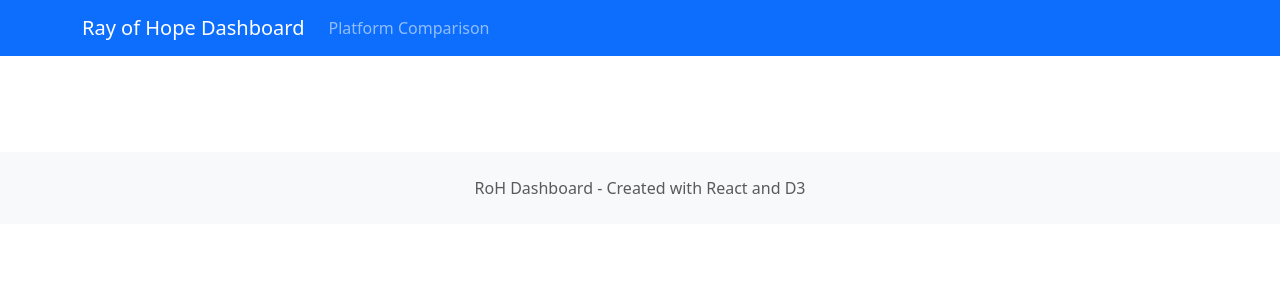
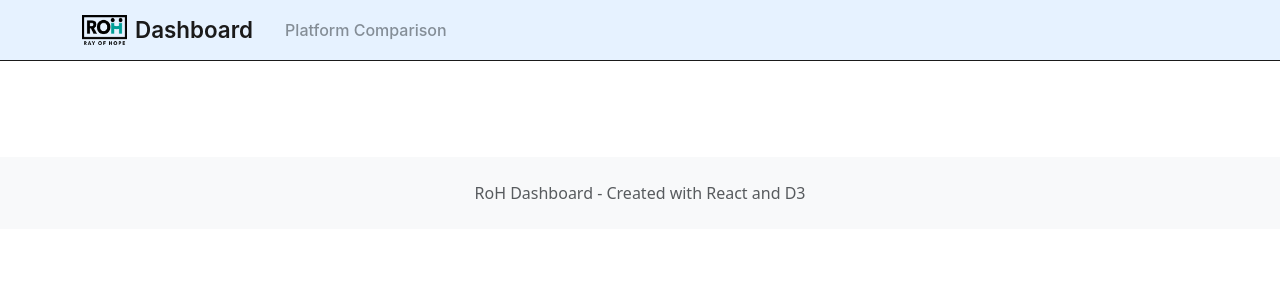
Before and after one commit to YingXuan99/RoH_Analysis, a React (Create React App) app in the folder ray-of-hope-analysis/: page / in a window 1280 px wide. Shown: the top 300 px of the page. Built offline with nearby package versions, Linux system fonts and the light colour scheme.

Commit message:
styling changes

```diff
--- a/ray-of-hope-analysis/src/RayOfHopeAnalysis.js
+++ b/ray-of-hope-analysis/src/RayOfHopeAnalysis.js
@@ -570,7 +570,7 @@ const RayOfHopeAnalysis = () => {
                     />
                     <MonthlyTrendsLineChart
                         data={formatMonthlyDataForLineChart()}
-                        title="Monthly Campaign Distribution"
+                        title="Campaigns Started per Month"
                         xAxisLabel="Month"
                         yAxisLabel="Number of Campaigns"
                         colors={['#8884d8', '#82ca9d']}
@@ -583,7 +583,7 @@ const RayOfHopeAnalysis = () => {
 
                 <UnifiedD3Analysis
                     title="Metrics by Beneficiary Category"
-                    description="Beneficiary Category"
+                    description="Year"
                     dataItems={data.sourceCategories}
                     itemKey="Category"
                     metricsData={data.categoryMetrics}
@@ -596,15 +596,14 @@ const RayOfHopeAnalysis = () => {
                     priorityItems={[
                         'children-12-years-and-below',
                         'youth-from-13-to-21-years',
-                        'mental-health',
-                        'families-in-need'
+                        'mental-health'
                     ]}
                     maxBarItems={10}
                 />
 
                 <UnifiedD3Analysis
                     title="Metrics by Primary Category"
-                    description="Primary Category"
+                    description="Year"
                     dataItems={data.primaryCategories}
                     itemKey="Category"
                     metricsData={data.primaryCategoryMetrics}
--- a/ray-of-hope-analysis/src/components/Navbar.js
+++ b/ray-of-hope-analysis/src/components/Navbar.js
@@ -6,21 +6,53 @@ const NavigationBar = () => {
     const location = useLocation();
 
     return (
-        <Navbar bg="primary" variant="dark" expand="lg" className="mb-4">
+        <Navbar
+            className="mb-4"
+            style={{
+                backgroundColor: '#E6F2FF',
+                fontFamily: 'Inter, Arial, sans-serif',
+                color: '#1a1a1a',
+                borderBottom: '1px solid #1a1a1a'
+            }}
+        >
             <Container>
-                <Navbar.Brand as={Link} to="/Roh_Analysis">Ray of Hope Dashboard</Navbar.Brand>
-                <Navbar.Toggle aria-controls="basic-navbar-nav" />
-                <Navbar.Collapse id="basic-navbar-nav">
-                    <Nav className="me-auto">
+                <div className="d-flex align-items-center gap-4">
+                    <Navbar.Brand
+                        as={Link}
+                        to="/Roh_Analysis"
+                        className="d-flex align-items-center m-0"
+                        style={{
+                            fontWeight: 600,
+                            color: '#1A1A1A',
+                            fontSize: '1.4rem'
+                        }}
+                    >
+                        <img
+                            src={`${process.env.PUBLIC_URL}/RoH_logo.png`}
+                            width="45"
+                            height="30"
+                            className="d-inline-block align-top me-2"
+                            alt="Ray of Hope Logo"
+                        />
+                        <span>Dashboard</span>
+                    </Navbar.Brand>
+
+                    <Nav className="d-flex align-items-center">
                         <Nav.Link
                             as={Link}
                             to="/comparison"
                             active={location.pathname === '/comparison'}
+                            style={{
+                                color: location.pathname === '/comparison' ? '#1A1A1A' : '#6c757d',
+                                fontWeight: 500,
+                                fontSize: '1rem',
+                                opacity: location.pathname === '/comparison' ? 1 : 0.8
+                            }}
                         >
                             Platform Comparison
                         </Nav.Link>
                     </Nav>
-                </Navbar.Collapse>
+                </div>
             </Container>
         </Navbar>
     );
--- a/ray-of-hope-analysis/src/components/UnifiedD3Analysis.js
+++ b/ray-of-hope-analysis/src/components/UnifiedD3Analysis.js
@@ -894,9 +894,6 @@ const UnifiedD3Analysis = ({
                             onChange={() => typeof window !== 'undefined' && window.location.reload()}
                             disabled={true}
                         />
-                        <label className="form-check-label" htmlFor="groupByYearToggle">
-                            Group by year first {groupByYear ? "(Showing years → items)" : "(Showing items → years)"}
-                        </label>
                     </div>
                 </div>
 
```
Also changed, not shown: ray-of-hope-analysis/public/RoH_logo.png (added).
